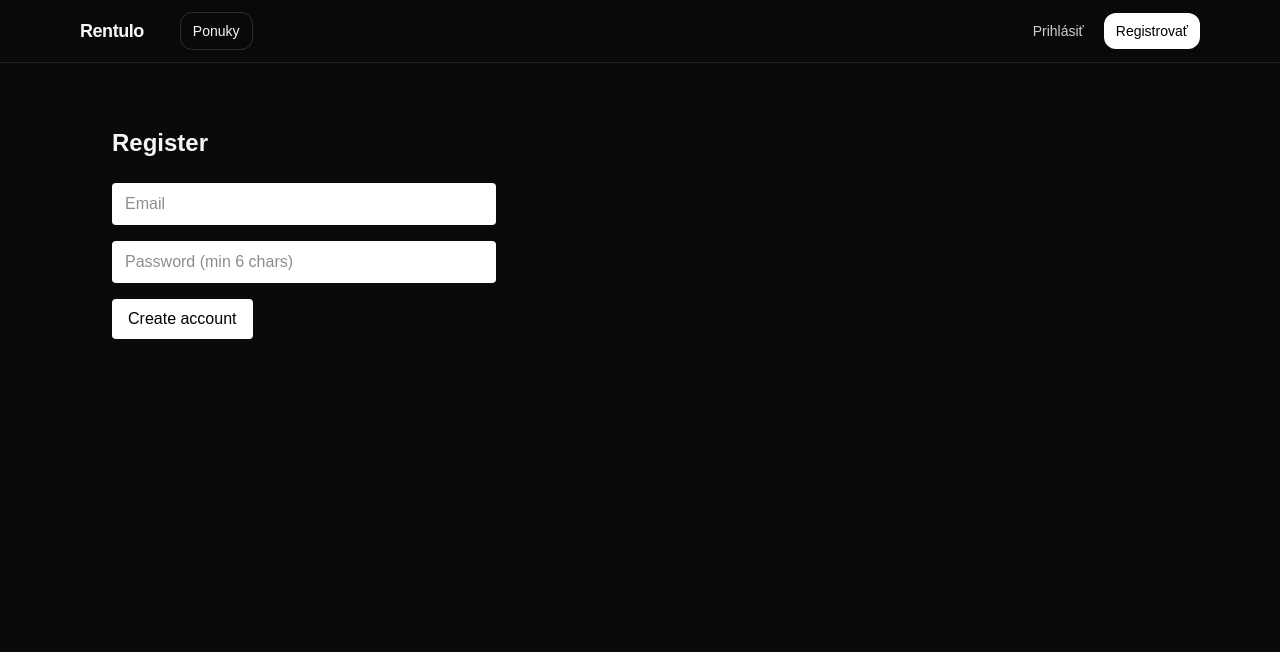
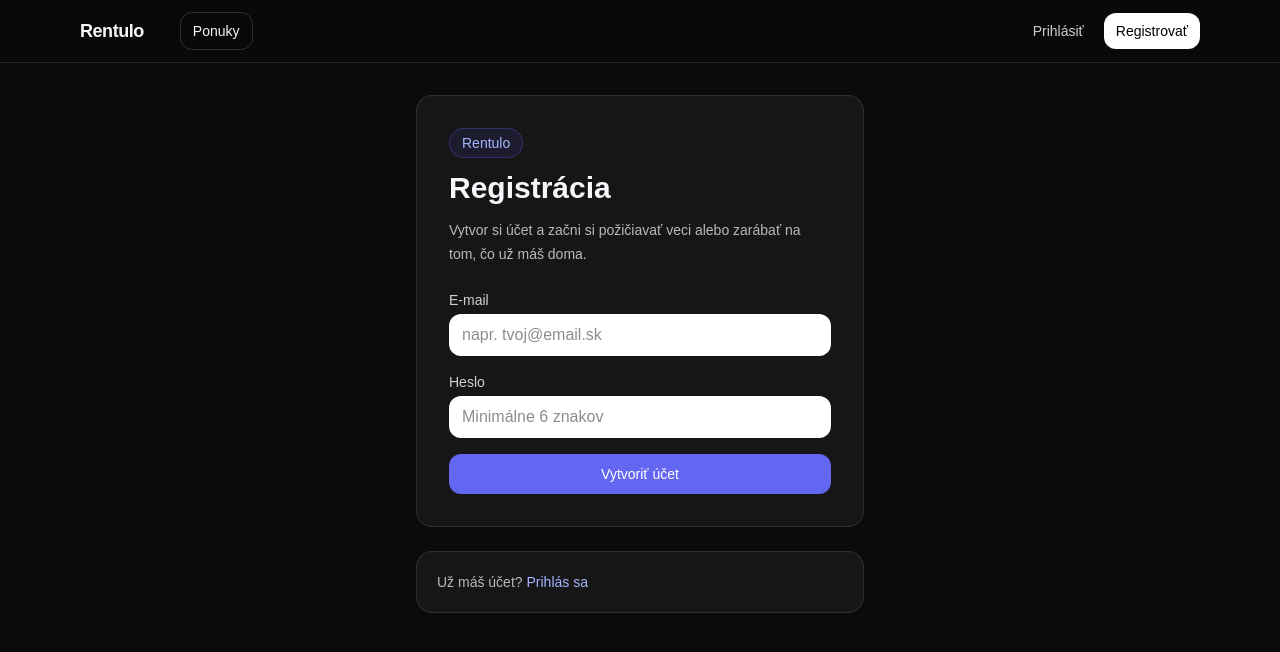
Before and after one commit to marek3993/Rentulo, a Next.js app: page /register in a window 1280 px wide. Shown: the top 652 px of the page. Built offline with nearby package versions, Linux system fonts and the light colour scheme; no server answers.

Commit message:
Refresh register page with Rentulo styling

```diff
--- a/src/app/register/page.tsx
+++ b/src/app/register/page.tsx
@@ -1,56 +1,98 @@
 "use client";
 
+import Link from "next/link";
 import { useState } from "react";
 import { supabase } from "@/lib/supabaseClient";
 
 export default function RegisterPage() {
   const [email, setEmail] = useState("");
   const [password, setPassword] = useState("");
-  const [status, setStatus] = useState<string>("");
+  const [status, setStatus] = useState("");
+  const [submitting, setSubmitting] = useState(false);
 
   const onSubmit = async (e: React.FormEvent) => {
     e.preventDefault();
-    setStatus("Creating account...");
+
+    setSubmitting(true);
+    setStatus("Vytváram účet...");
 
     const { error } = await supabase.auth.signUp({ email, password });
 
     if (error) {
-      setStatus("Error: " + error.message);
+      setStatus("Chyba: " + error.message);
+      setSubmitting(false);
       return;
     }
 
-    setStatus("Account created ✅ You can now sign in.");
+    setStatus("Účet vytvorený ✅ Teraz sa môžeš prihlásiť.");
+    setSubmitting(false);
   };
 
   return (
-    <main className="p-8 max-w-md">
-      <h1 className="text-2xl font-semibold">Register</h1>
+    <main className="mx-auto max-w-md space-y-6">
+      <section className="rentulo-card p-8">
+        <div className="space-y-3">
+          <div className="inline-flex rounded-full border border-indigo-500/30 bg-indigo-500/10 px-3 py-1 text-sm font-medium text-indigo-300">
+            Rentulo
+          </div>
+
+          <h1 className="text-3xl font-semibold">Registrácia</h1>
+
+          <p className="text-sm leading-6 text-white/70">
+            Vytvor si účet a začni si požičiavať veci alebo zarábať na tom, čo už máš doma.
+          </p>
+        </div>
 
         <form onSubmit={onSubmit} className="mt-6 space-y-4">
+          <label className="block">
+            <div className="mb-1 text-sm text-white/80">E-mail</div>
             <input
-          className="w-full rounded border border-white/20 bg-white px-3 py-2 text-black placeholder-black/60"
-          placeholder="Email"
+              className="rentulo-input-light px-3 py-2 placeholder:text-black/50"
+              placeholder="napr. tvoj@email.sk"
               value={email}
               onChange={(e) => setEmail(e.target.value)}
               type="email"
               required
+              disabled={submitting}
             />
+          </label>
+
+          <label className="block">
+            <div className="mb-1 text-sm text-white/80">Heslo</div>
             <input
-          className="w-full rounded border border-white/20 bg-white px-3 py-2 text-black placeholder-black/60"
-          placeholder="Password (min 6 chars)"
+              className="rentulo-input-light px-3 py-2 placeholder:text-black/50"
+              placeholder="Minimálne 6 znakov"
               value={password}
               onChange={(e) => setPassword(e.target.value)}
               type="password"
               minLength={6}
               required
+              disabled={submitting}
             />
+          </label>
 
-        <button className="rounded bg-white px-4 py-2 text-black">
-          Create account
+          <button
+            type="submit"
+            className="rentulo-btn-primary w-full px-4 py-2.5 text-sm disabled:opacity-50"
+            disabled={submitting}
+          >
+            {submitting ? "Vytváram účet..." : "Vytvoriť účet"}
           </button>
         </form>
 
-      {status ? <p className="mt-4">{status}</p> : null}
+        {status ? (
+          <div className="mt-4 rounded-xl border border-white/10 bg-black/20 p-3 text-sm text-white/75">
+            {status}
+          </div>
+        ) : null}
+      </section>
+
+      <section className="rentulo-card p-5 text-sm text-white/70">
+        Už máš účet?{" "}
+        <Link href="/login" className="font-medium text-indigo-300 hover:text-indigo-200">
+          Prihlás sa
+        </Link>
+      </section>
     </main>
   );
 }
```
Lines whose indentation alone changed are shown as unchanged.
